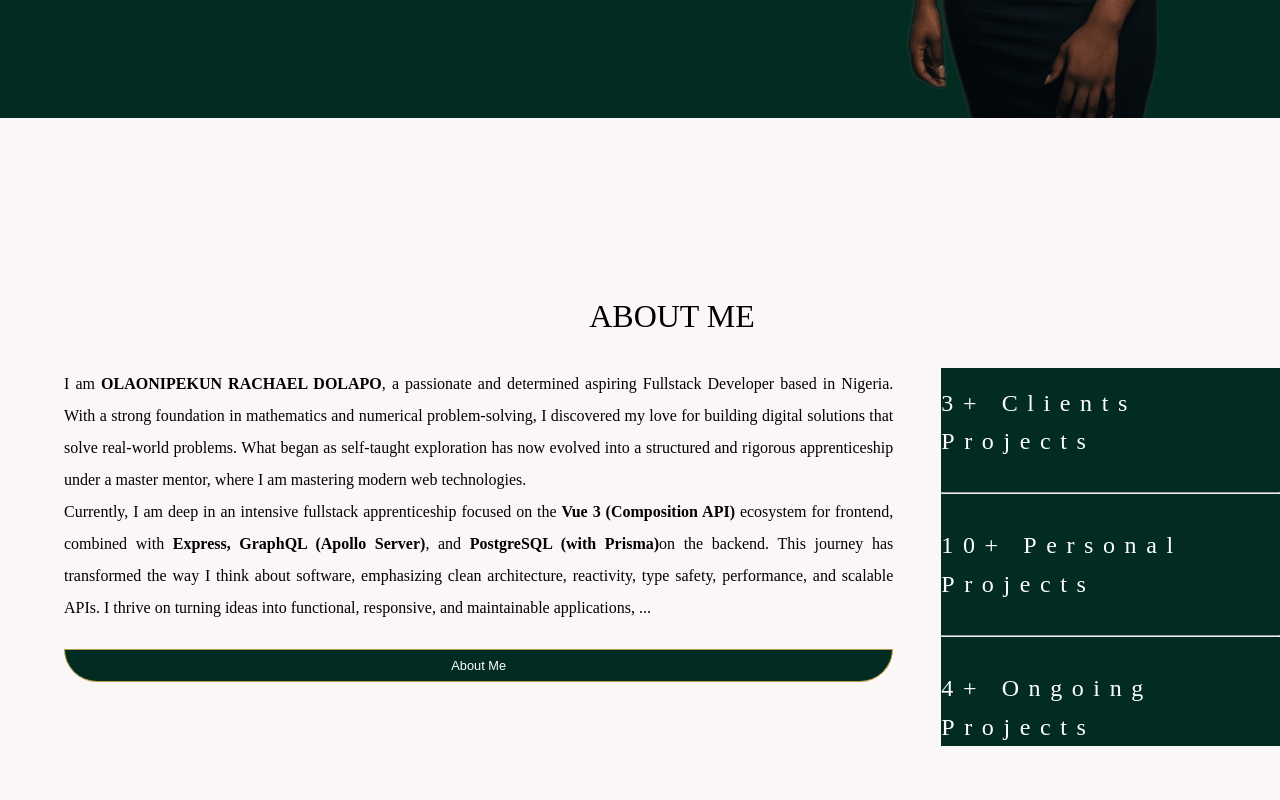
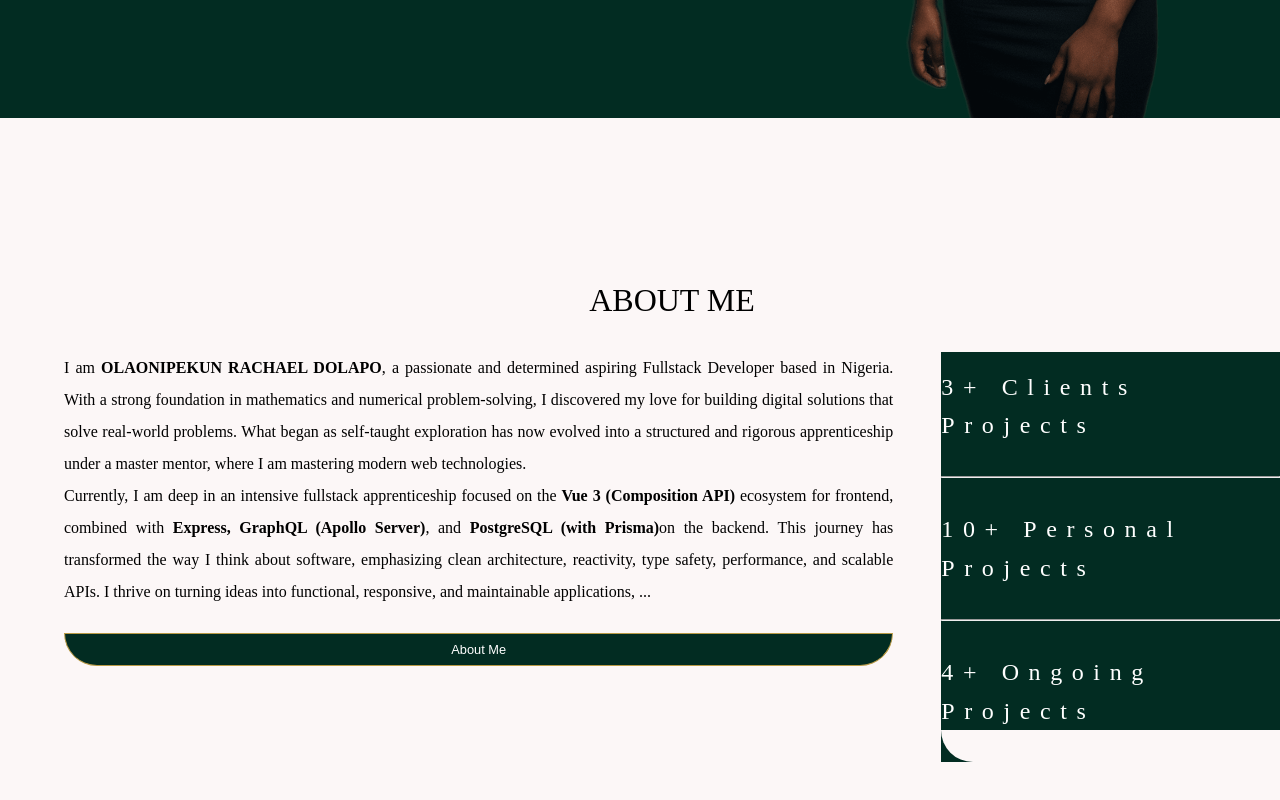
Before and after one commit to Lovethrech/my-main-portfolio, a Vue app: page / in a window 1280 px wide. Shown: the part 613-1413 px from the top of the page. Built offline with nearby package versions, Linux system fonts and the light colour scheme.

Commit message:
working on the home-about components.

```diff
--- a/src/components/home/about/HomeAboutDescStats.vue
+++ b/src/components/home/about/HomeAboutDescStats.vue
@@ -2,8 +2,10 @@
 import {ref} from "vue";
 import BoxDefaultCtn from '@/components/BoxDefaultCtn.vue';
 
-const boxDefaultWidth=ref("40vh");
+const boxDefaultWidth=ref("100%");
+const boxDefaultHeight=ref("4vh");
 const boxDefaultBgColor=ref("var(--bg-color)");
+const boxDefaultBrRadius=ref("0 0 0 10vh");
 </script>
 
 <template>
```
